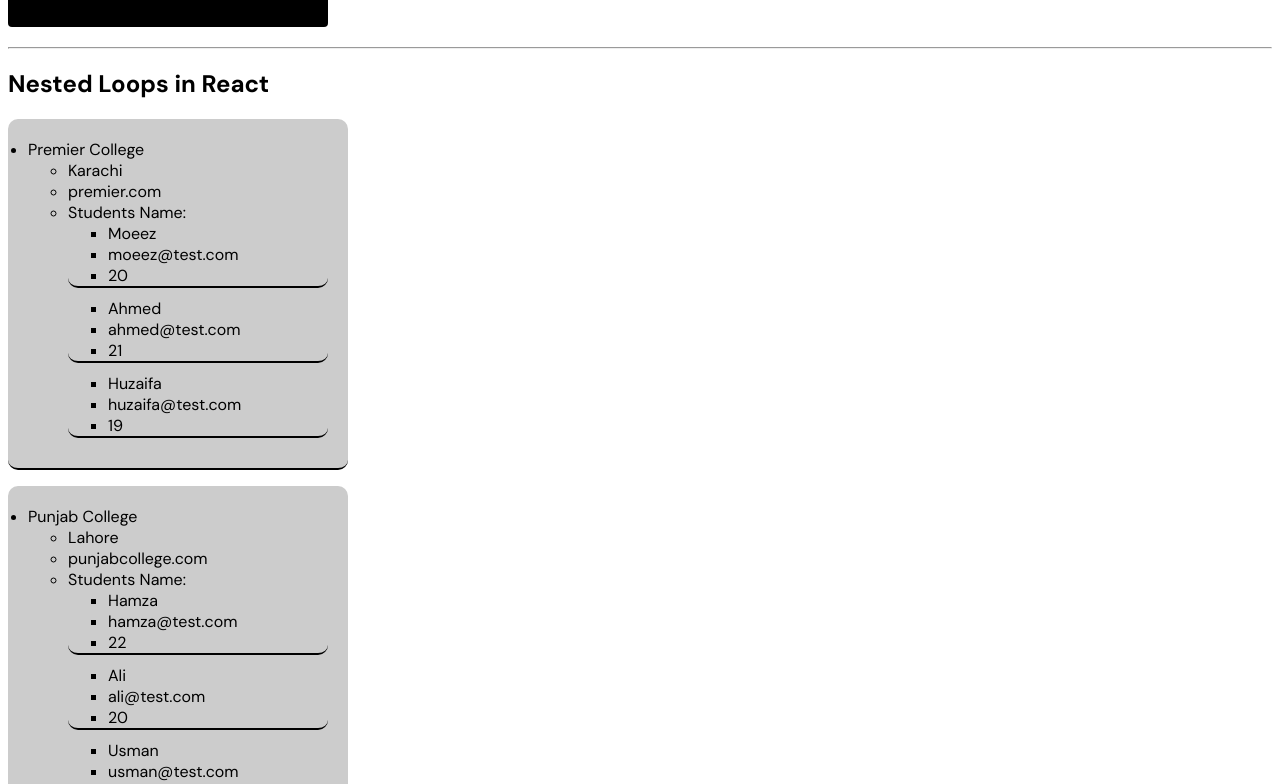
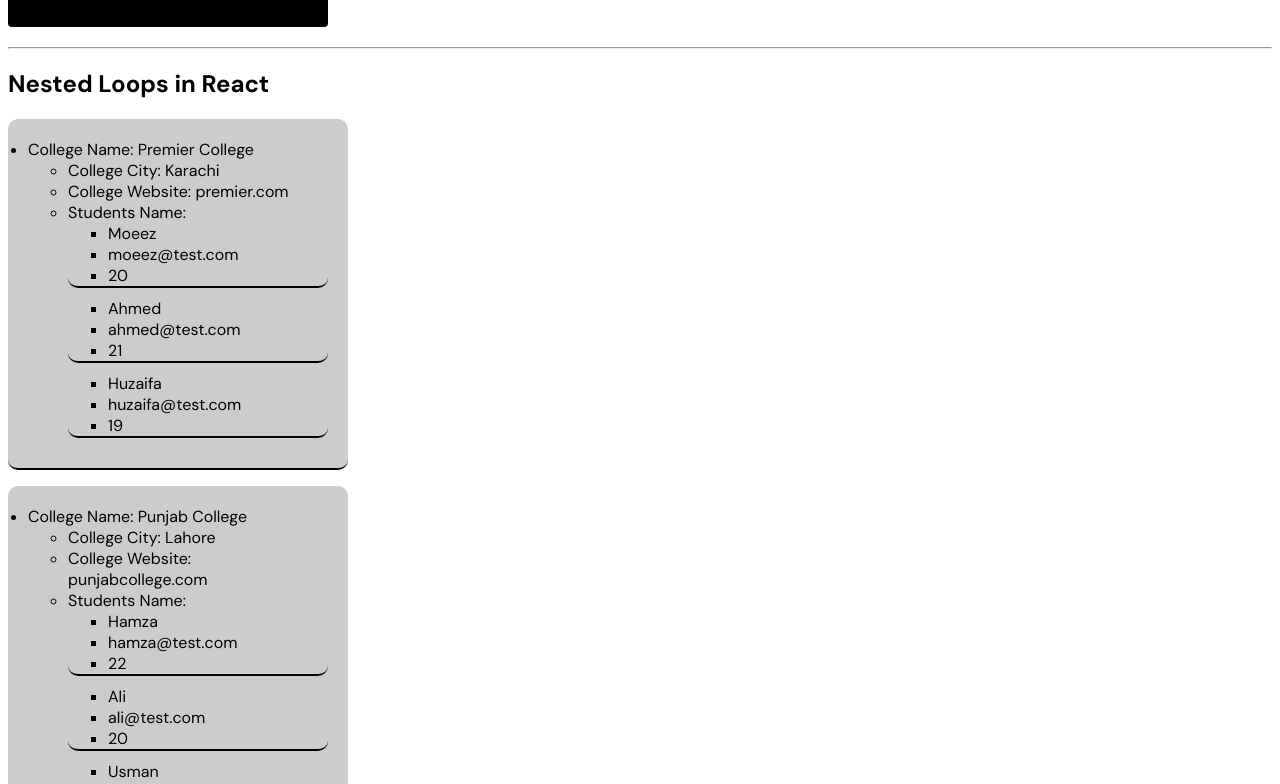
Before and after one commit to MoeezAhmed-Developer/React-Course, a React (Vite) app: page / in a window 1280 px wide. Shown: the part 6040-6824 px from the top of the page. Built offline with nearby package versions, Linux system fonts and the light colour scheme.

Commit message:
fix: update labels in CollegeData component for clarity

```diff
--- a/src/components/CollegeData.jsx
+++ b/src/components/CollegeData.jsx
@@ -12,11 +12,11 @@ function CollegeData({ collegeData }) {
             width: "300px",
           }}
         >
-          <li>{college.name}</li>
+          <li>College Name: {college.name}</li>
           <ul>
-            <li>{college.city}</li>
-            <li>{college.website}</li>
-            <li>Students Name:</li>
+            <li>College City: {college.city}</li>
+            <li>College Website: {college.website}</li>
+            <li>Students Name: </li>
             {college.students.map((student, idx) => (
               <ul
                 key={idx}
```
